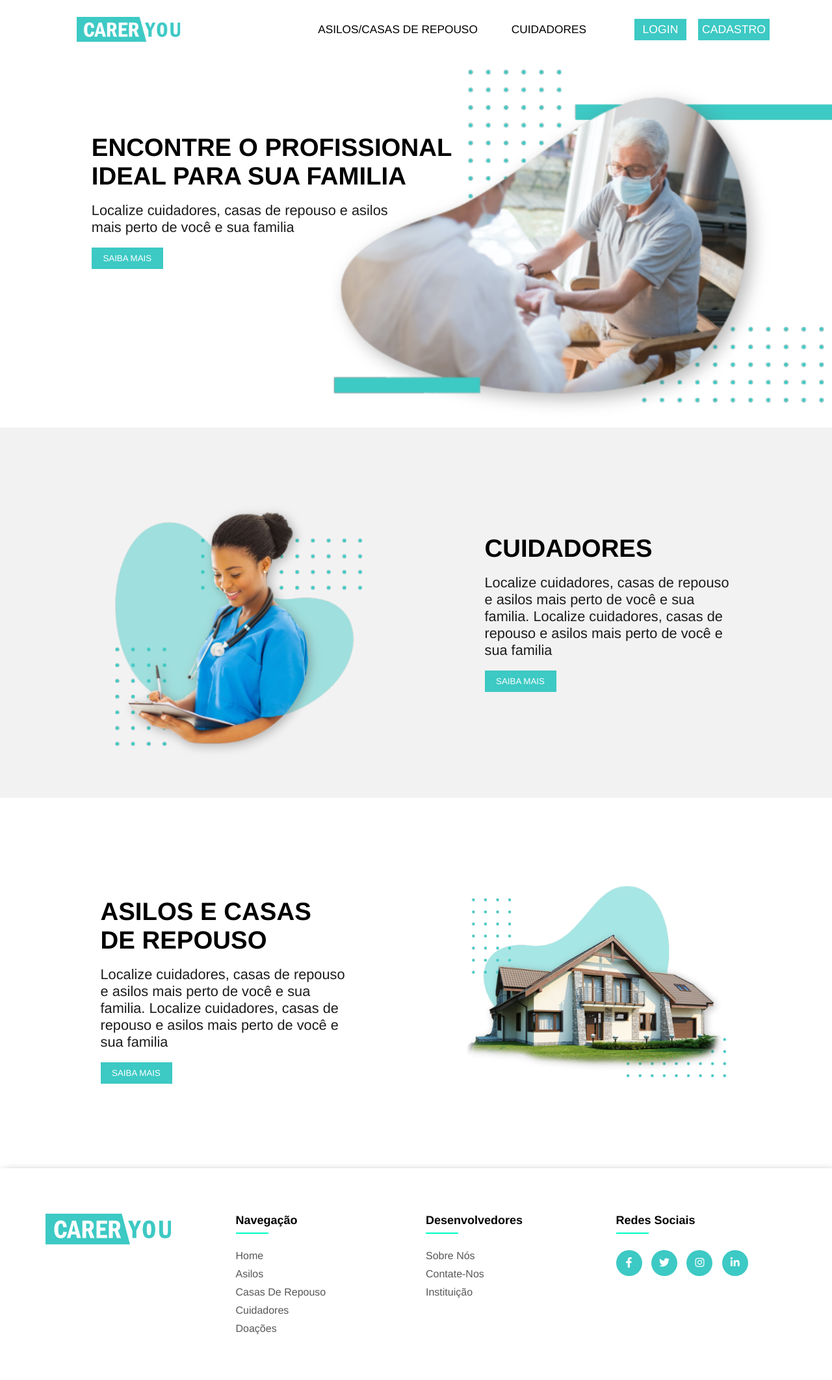
After one commit to CesarMancioSilva/CarerYou, a PHP site: page /index.php in a window 1280 px wide. The commit adds this page. Shown: the whole page at 65% size. Run offline with PHP 8.4, Linux system fonts and the light colour scheme.

```diff
--- a/Site/MVC/Controller/php/Cadastrar.php
+++ b/Site/MVC/Controller/php/Cadastrar.php
@@ -21,6 +21,11 @@ if (isset($_POST['tipoUsuario'])) {
                             if ($tipoUsuario === "Cliente") {
                                 $u = new Usuario($nome, $email, $senha, $rg, $genero, $cidade, $tipoUsuario, $foto);
                                 $response = $DAO->cadastrarUsuario($u);
+                                if ($response === true) {
+                                    echo "Usuario cadastrado com sucesso";
+                                } else {
+                                    echo $response;
+                                }
                             } else if ($tipoUsuario === "Profissional") {
                                 //Fazer cadastro do tipo cuidador
                                 $pdf = new PDF($certificado);
--- /dev/null
+++ b/Site/MVC/index.php
@@ -0,0 +1,171 @@
+<!DOCTYPE html>
+<html lang="pt-br">
+  <head>
+    <meta charset="UTF-8" />
+    <meta name="viewport" content="width=device-width, initial-scale=1.0" />
+    <link rel="stylesheet" href="View/assets/css/home.css" />
+    <link rel="stylesheet" href="View/assets/css/Nav-scadastro.css" />
+    <link rel="stylesheet" href="View/assets/css/footer.css" />
+    <link
+      rel="stylesheet"
+      type="text/css"
+      href="https://cdnjs.cloudflare.com/ajax/libs/font-awesome/6.0.0-beta2/css/all.min.css"
+    />
+    <title>Carer You</title>
+  </head>
+  <body>
+    <header>
+      <nav class="navbar">
+        <input id="hamburger" type="checkbox" style="display: none" />
+        <label for="hamburger">
+          <div class="hamburger"></div>
+        </label>
+        <img id="logo-monitor" src="View/assets/img/logo.png" />
+        <ul>
+          <li href="#"><a href="#">ASILOS/CASAS DE REPOUSO</a></li>
+          <li><a href="#">CUIDADORES</a></li>
+          <li class="nav-menu"><a href="#">SOBRE NÓS</a></li>
+          <li class="nav-menu"><a href="#">CONTATE-NOS</a></li>
+          <li class="nav-menu"><a href="#">FAQ</a></li>
+        </ul>
+        <a href="login.php"
+          ><img id="icon-entrar" src="View/assets/img/login.png"
+        /></a>
+
+        <a class="buttons-lc" href="View/login.php"
+          ><button id="nav-entrar">LOGIN</button></a
+        >
+        <a class="buttons-lc" href="View/cadastro.php"
+          ><button id="nav-cadastro">CADASTRO</button></a
+        >
+      </nav>
+    </header>
+    <div id="back1">
+      <div id="txt1">
+        <div class="txt" id="a1">
+          <img id="background4" src="View/assets/img/background4.png" />
+          <h1>
+            ENCONTRE O PROFISSIONAL<br />
+            IDEAL PARA SUA FAMILIA
+          </h1>
+          <br />
+          <div id="subtitulo1">
+            <p>
+              Localize cuidadores, casas de repouso e asilos mais perto de você
+              e sua familia
+            </p>
+          </div>
+          <br />
+          <button>SAIBA MAIS</button>
+        </div>
+        <div id="a2"></div>
+      </div>
+    </div>
+    <div id="back2">
+      <div id="esquerda1">
+        <img class="cuidadora2" id="cd2" src="View/assets/img/cuidadora2.png" />
+        <img class="cuidadora2" id="cd3" src="View/assets/img/cuidadora3.png" />
+        <img class="cuidadora2" id="cd4" src="View/assets/img/cuidadora4.png" />
+        <img class="cuidadora2" id="cd5" src="View/assets/img/cuidadora5.png" />
+      </div>
+      <div class="txt" id="direita1">
+        <ul>
+          <li>
+            <h1>CUIDADORES</h1>
+            <br />
+          </li>
+          <li>
+            <div id="subtitulos-back">
+              <p>
+                Localize cuidadores, casas de repouso e asilos mais perto de
+                você e sua familia. Localize cuidadores, casas de repouso e
+                asilos mais perto de você e sua familia
+              </p>
+            </div>
+          </li>
+          <br />
+          <li><button>SAIBA MAIS</button></li>
+        </ul>
+      </div>
+    </div>
+    <div id="back3">
+      <div class="txt" id="esquerda2">
+        <ul>
+          <li>
+            <h1>ASILOS E CASAS DE REPOUSO</h1>
+            <br />
+          </li>
+          <li>
+            <div id="subtitulos-back">
+              <p>
+                Localize cuidadores, casas de repouso e asilos mais perto de
+                você e sua familia. Localize cuidadores, casas de repouso e
+                asilos mais perto de você e sua familia
+              </p>
+            </div>
+          </li>
+          <br />
+          <li><button>SAIBA MAIS</button></li>
+        </ul>
+      </div>
+      <div class="txt" id="direita2">
+        <ul id="local-texto-mobile">
+          <li>
+            <h1>ASILOS E CASAS DE REPOUSO</h1>
+            <br />
+          </li>
+          <li>
+            <div id="subtitulos-back">
+              <p>
+                Localize cuidadores, casas de repouso e asilos mais perto de
+                você e sua familia. Localize cuidadores, casas de repouso e
+                asilos mais perto de você e sua familia
+              </p>
+            </div>
+          </li>
+          <br />
+          <li><button>SAIBA MAIS</button></li>
+        </ul>
+      </div>
+    </div>
+    <div id="a">
+      <footer class="footer">
+        <div class="container">
+          <div class="row">
+            <div class="footer-col">
+              <img src="View/assets/img/logo.png" />
+            </div>
+            <div class="footer-col">
+              <h4>Navegação</h4>
+              <ul>
+                <li><a href="#">Home</a></li>
+                <li><a href="#">Asilos</a></li>
+                <li><a href="#">Casas de repouso</a></li>
+                <li><a href="#">Cuidadores</a></li>
+                <li><a href="#">Doações</a></li>
+              </ul>
+            </div>
+            <div class="footer-col">
+              <h4>Desenvolvedores</h4>
+              <ul>
+                <li><a href="View/sobre1.html">Sobre nós</a></li>
+                <li><a href="View/contato.html">Contate-nos</a></li>
+                <li><a href="#">Instituição</a></li>
+              </ul>
+            </div>
+            <div class="footer-col">
+              <h4>Redes sociais</h4>
+              <div class="social-links">
+                <a href="#"><i class="fab fa-facebook-f"></i></a>
+                <a href="#"><i class="fab fa-twitter"></i></a>
+                <a href="#"><i class="fab fa-instagram"></i></a>
+                <a href="#"><i class="fab fa-linkedin-in"></i></a>
+              </div>
+            </div>
+          </div>
+        </div>
+      </footer>
+    </div>
+    <script src="View/scripts/home.js"></script>
+  </body>
+</html>
```
Also changed, not shown: Site/MVC/Controller/ajax/loginUsuario.js (added, +25 -0 lines), Site/MVC/Controller/php/Logar.php (+16 -0 lines), Site/MVC/Model/model.php (+44 -37 lines), Site/MVC/View/assets/css/login.css (+87 -101 lines), Site/MVC/View/cadastro.php (+0 -7 lines), Site/MVC/View/login.php (+21 -35 lines), Site/MVC/database.sql (+32 -1 lines), Site/MVC/View/assets/img/profile pic/16460881441640139348icon.jpg (added).
